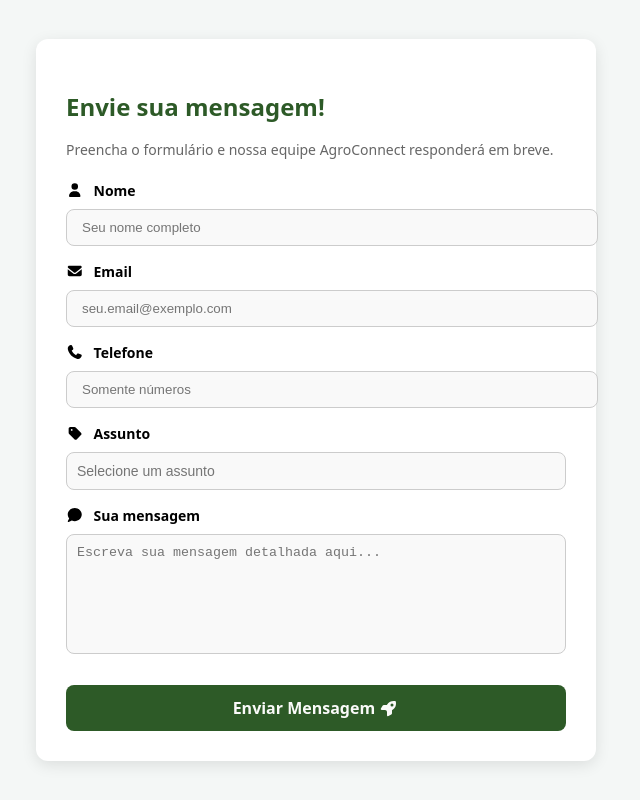
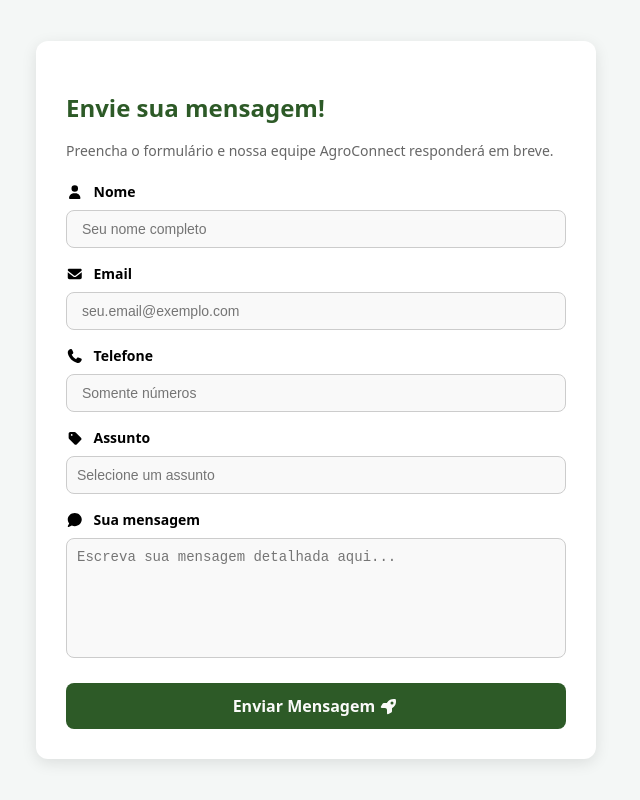
Before and after one commit to FIAP-ON-2025/AgroConnect-React, a React (Vite) app: page / in a window 1280 px wide. Shown: the whole page, without its empty margins (324-964 px from the left). Built offline with nearby package versions, Linux system fonts and the light colour scheme.

Commit message:
ajustar caixas de texto

```diff
--- a/src/assets/FaleConosco/FaleConosco.css
+++ b/src/assets/FaleConosco/FaleConosco.css
@@ -20,7 +20,7 @@
 }
 
 .fale-conosco-card h2 {
-  color: #2d5a27; /* Verde Agro */
+  color: #2d5a27;
   margin-bottom: 10px;
 }
 
@@ -55,6 +55,11 @@
   border: 1px solid #ccc;
   border-radius: 8px;
   background-color: #f9f9f9;
+  font-size: 14px;
+  box-sizing: border-box;
+  display: block;
+  outline: none;
+  cursor: pointer;
   color: black;
 }
 
@@ -75,6 +80,7 @@ appearance: none;
   display: none;
 }
 
+
 .input-group textarea {
   scrollbar-width: none;
   resize: none;
@@ -87,12 +93,16 @@ appearance: none;
   word-break: break-all;
 }
 
+.input-group textarea::-webkit-scrollbar {
+  display: none;
+}
 
 
 .select-placeholder {
   color: #757575 !important;
 
 }
+
 
 .btn-enviar {
   width: 100%;
@@ -104,12 +114,10 @@ appearance: none;
   cursor: pointer;
   font-weight: bold;
   margin-top: 10px;
+  transition: 0.3s;
 }
 
 .btn-enviar:hover {
   background-color: #23471e;
-  transform: translateY(-2px); /* O botão sobe um pouquinho */
-  transition: 0.3s;
-
-
+  transform: translateY(-2px);
 }
```
